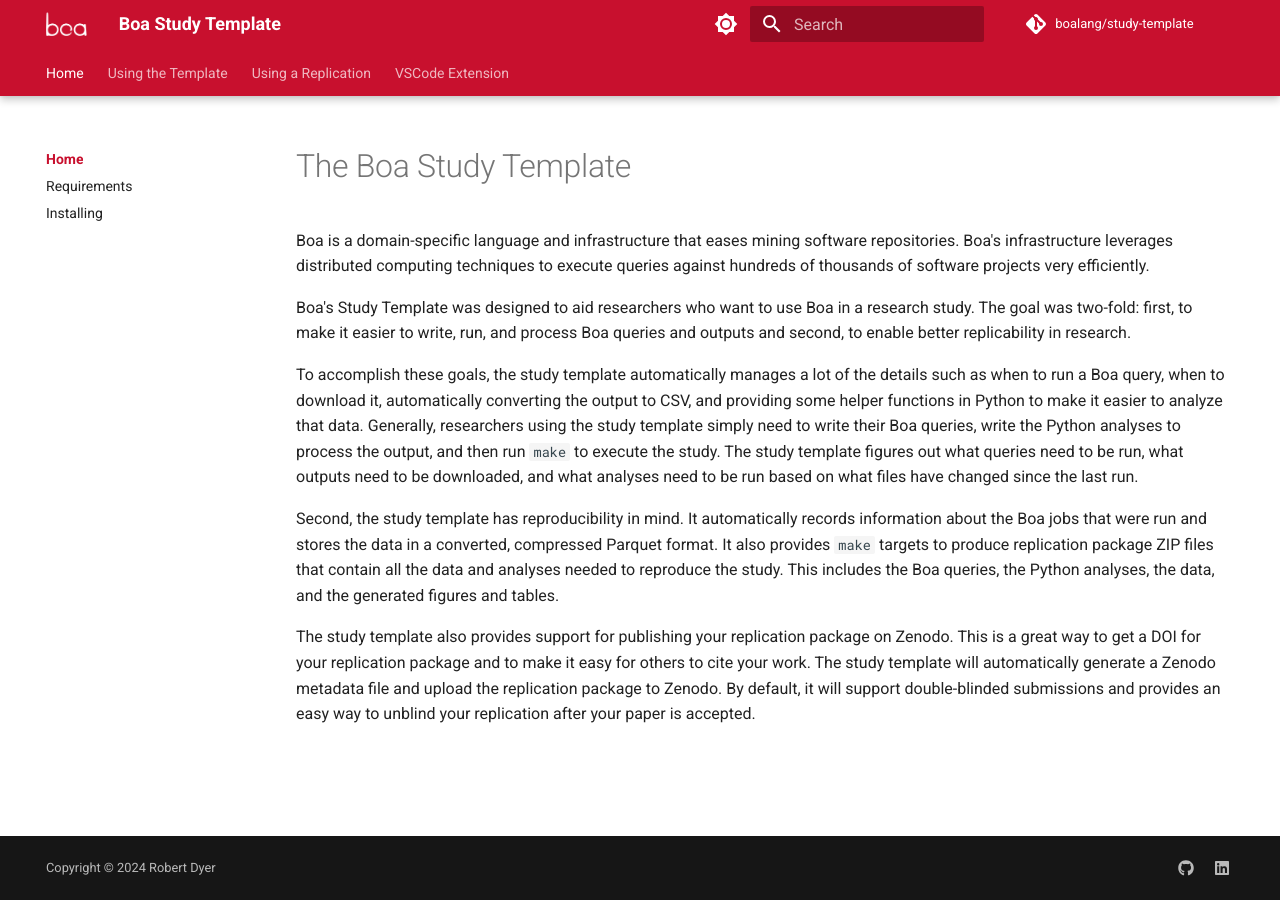
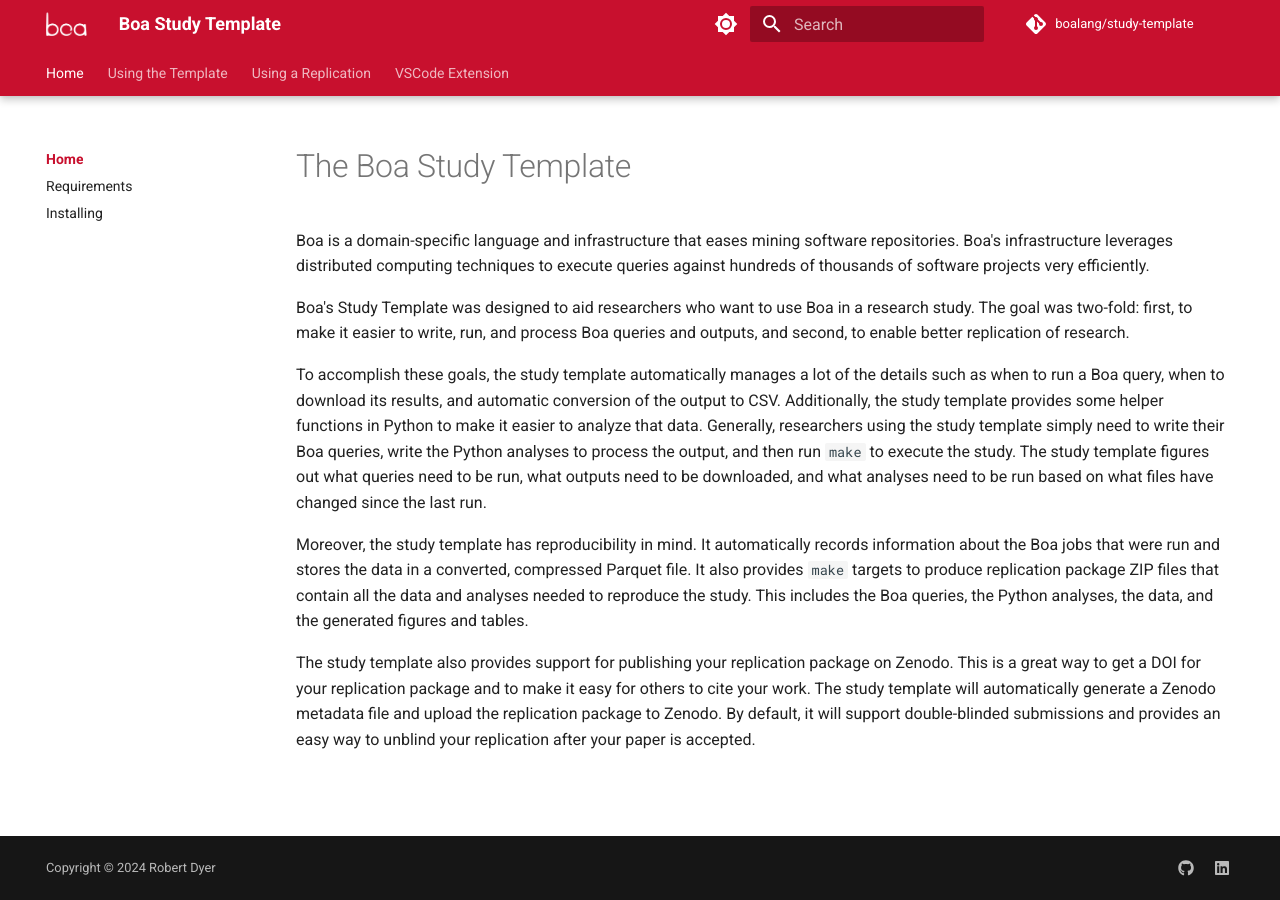
Before and after one commit to boalang/study-template, an MkDocs documentation site: the page built from docs/index.md, in a window 1280 px wide. Built offline with MkDocs 1.6.1 and Material for MkDocs 9.7.7, drawn with Linux system fonts in a browser that asks for light colours; comment, search, counter and statistics services are not loaded; the version menu is left out.

Commit message:
Update index.md

```diff
--- a/docs/index.md
+++ b/docs/index.md
@@ -2,10 +2,10 @@
 
 Boa is a domain-specific language and infrastructure that eases mining software repositories. Boa's infrastructure leverages distributed computing techniques to execute queries against hundreds of thousands of software projects very efficiently.
 
-Boa's Study Template was designed to aid researchers who want to use Boa in a research study.  The goal was two-fold: first, to make it easier to write, run, and process Boa queries and outputs and second, to enable better replicability in research.
+Boa's Study Template was designed to aid researchers who want to use Boa in a research study.  The goal was two-fold: first, to make it easier to write, run, and process Boa queries and outputs, and second, to enable better replication of research.
 
-To accomplish these goals, the study template automatically manages a lot of the details such as when to run a Boa query, when to download it, automatically converting the output to CSV, and providing some helper functions in Python to make it easier to analyze that data.  Generally, researchers using the study template simply need to write their Boa queries, write the Python analyses to process the output, and then run `make` to execute the study.  The study template figures out what queries need to be run, what outputs need to be downloaded, and what analyses need to be run based on what files have changed since the last run.
+To accomplish these goals, the study template automatically manages a lot of the details such as when to run a Boa query, when to download its results, and automatic conversion of the output to CSV.  Additionally, the study template provides some helper functions in Python to make it easier to analyze that data.  Generally, researchers using the study template simply need to write their Boa queries, write the Python analyses to process the output, and then run `make` to execute the study.  The study template figures out what queries need to be run, what outputs need to be downloaded, and what analyses need to be run based on what files have changed since the last run.
 
-Second, the study template has reproducibility in mind.  It automatically records information about the Boa jobs that were run and stores the data in a converted, compressed Parquet format.  It also provides `make` targets to produce replication package ZIP files that contain all the data and analyses needed to reproduce the study.  This includes the Boa queries, the Python analyses, the data, and the generated figures and tables.
+Moreover, the study template has reproducibility in mind.  It automatically records information about the Boa jobs that were run and stores the data in a converted, compressed Parquet file.  It also provides `make` targets to produce replication package ZIP files that contain all the data and analyses needed to reproduce the study.  This includes the Boa queries, the Python analyses, the data, and the generated figures and tables.
 
 The study template also provides support for publishing your replication package on Zenodo.  This is a great way to get a DOI for your replication package and to make it easy for others to cite your work.  The study template will automatically generate a Zenodo metadata file and upload the replication package to Zenodo.  By default, it will support double-blinded submissions and provides an easy way to unblind your replication after your paper is accepted.
```
